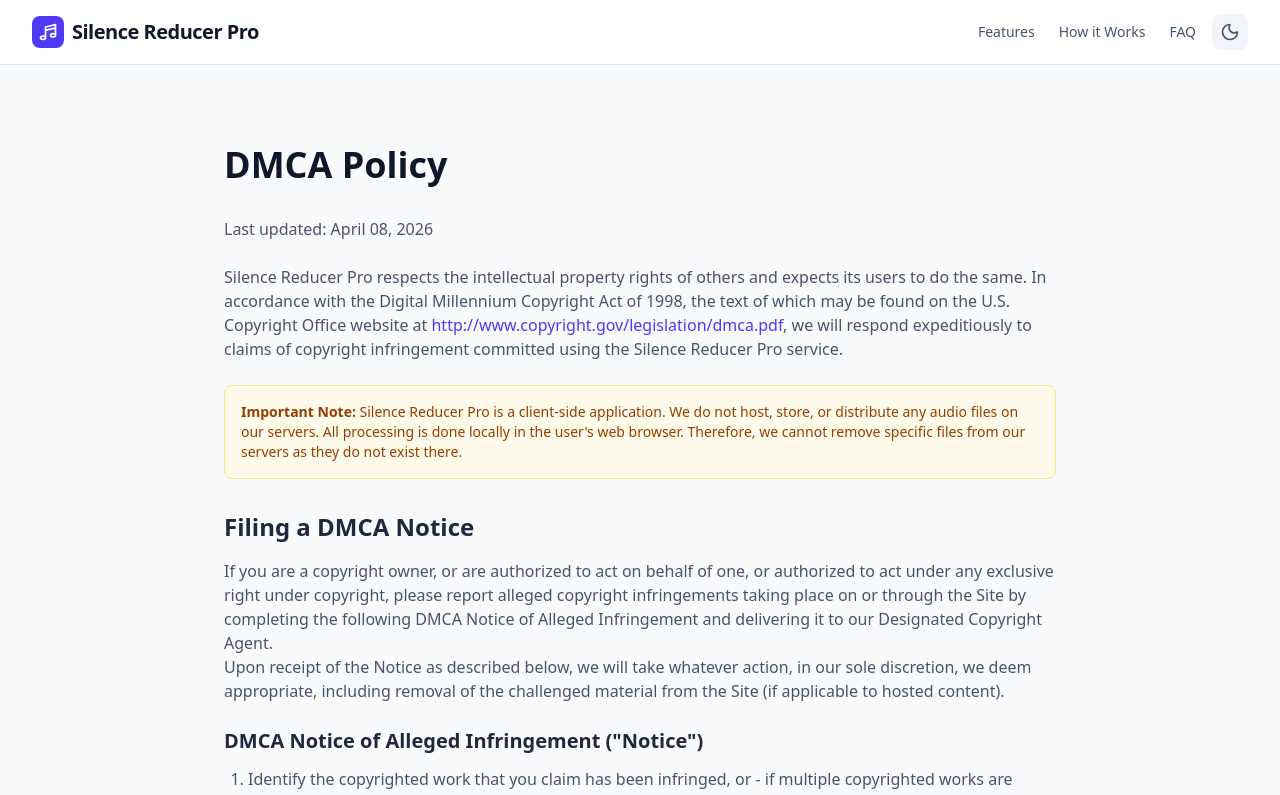
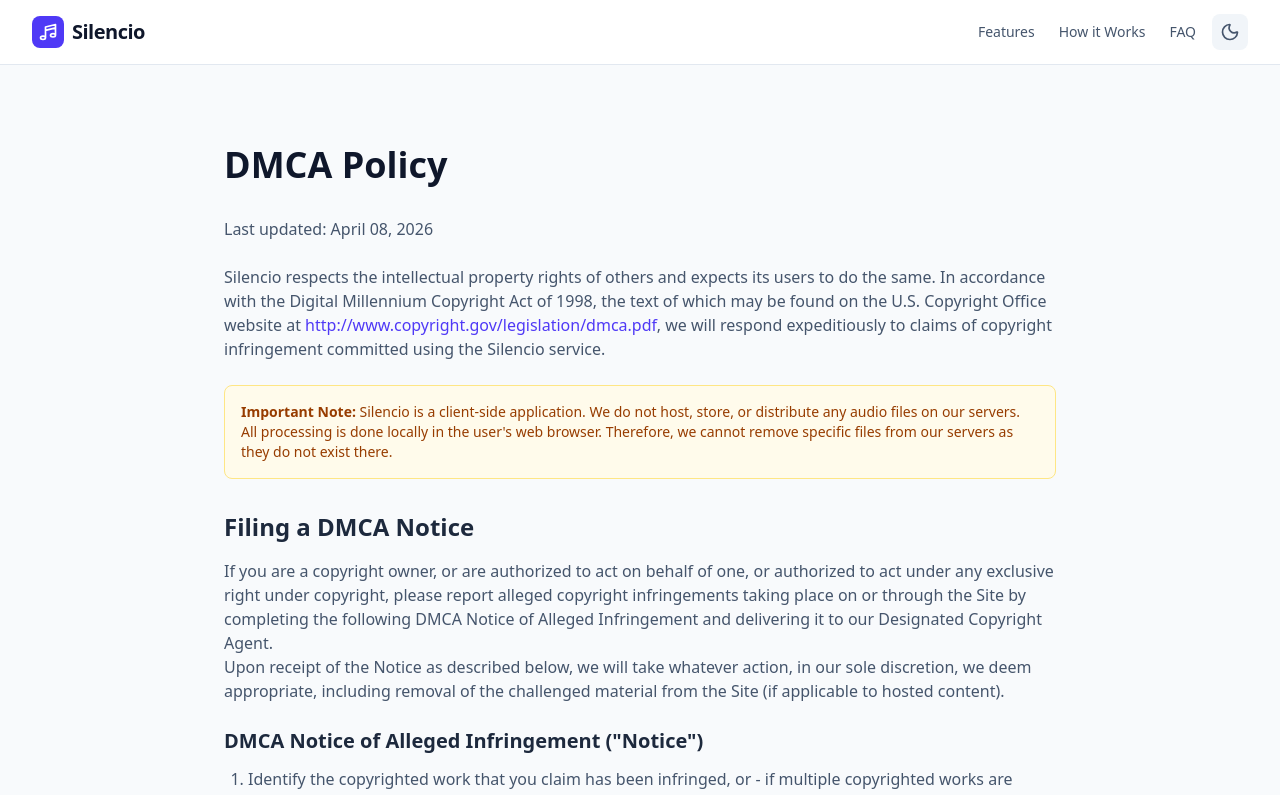
Before and after one commit to BIDDLG/Silence-Reducer-Web-, a React (Vite) app: page /dmca in a window 1280 px wide. Shown: the top 795 px of the page. Built offline with nearby package versions, Linux system fonts and the light colour scheme.

Commit message:
feat: Rename project to Silencio
Updates the project name from "Silence Reducer Pro" to "Silencio" across the application's UI, metadata, and documentation. This change standardizes the branding.

```diff
--- a/index.html
+++ b/index.html
@@ -5,25 +5,25 @@
     <meta name="viewport" content="width=device-width, initial-scale=1.0" />
 
     <!-- Primary Meta Tags -->
-    <title>Free Silence Reducer & Audio Editor | Remove Silence Automatically</title>
-    <meta name="title" content="Free Silence Reducer & Audio Editor | Remove Silence Automatically" />
+    <title>Silencio - Free Audio Editor | Remove Silence Automatically</title>
+    <meta name="title" content="Silencio - Free Audio Editor | Remove Silence Automatically" />
     <meta name="description" content="Easily remove silence, dead air, and background noise from your audio files for free. Best online audio editor for podcasts, video editing, voiceovers, and lectures." />
-    <meta name="keywords" content="silence reducer, noise reduction, remove silence from audio, free audio editor, online audio editing, podcast editing, video editing audio, mp3 silence remover, wav editor, dead air removal" />
-    <meta name="author" content="Silence Reducer Pro" />
+    <meta name="keywords" content="silencio, silence reducer, noise reduction, remove silence from audio, free audio editor, online audio editing, podcast editing, video editing audio, mp3 silence remover, wav editor, dead air removal" />
+    <meta name="author" content="Silencio" />
     <meta name="robots" content="index, follow" />
     <meta name="language" content="English" />
 
     <!-- Open Graph / Facebook -->
     <meta property="og:type" content="website" />
     <meta property="og:url" content="https://silencereducer.com/" />
-    <meta property="og:title" content="Free Silence Reducer & Audio Editor | Remove Silence Automatically" />
+    <meta property="og:title" content="Silencio - Free Audio Editor | Remove Silence Automatically" />
     <meta property="og:description" content="Easily remove silence, dead air, and background noise from your audio files for free. Best online audio editor for podcasts, video editing, voiceovers, and lectures." />
     <meta property="og:image" content="https://images.unsplash.com/photo-1598488035139-bdbb2231ce04?auto=format&fit=crop&w=1200&h=630&q=80" />
 
     <!-- Twitter -->
     <meta property="twitter:card" content="summary_large_image" />
     <meta property="twitter:url" content="https://silencereducer.com/" />
-    <meta property="twitter:title" content="Free Silence Reducer & Audio Editor | Remove Silence Automatically" />
+    <meta property="twitter:title" content="Silencio - Free Audio Editor | Remove Silence Automatically" />
     <meta property="twitter:description" content="Easily remove silence, dead air, and background noise from your audio files for free. Best online audio editor for podcasts, video editing, voiceovers, and lectures." />
     <meta property="twitter:image" content="https://images.unsplash.com/photo-1598488035139-bdbb2231ce04?auto=format&fit=crop&w=1200&h=630&q=80" />
 
--- a/metadata.json
+++ b/metadata.json
@@ -1,5 +1,5 @@
 {
-  "name": "Silence Reducer Pro",
+  "name": "Silencio",
   "description": "Remove silence from audio files instantly in your browser. Free, fast, and secure client-side processing.",
   "requestFramePermissions": []
 }
--- a/src/App.tsx
+++ b/src/App.tsx
@@ -59,7 +59,7 @@
                 <path strokeLinecap="round" strokeLinejoin="round" strokeWidth={2} d="M9 19V6l12-3v13M9 19c0 1.105-1.343 2-3 2s-3-.895-3-2 1.343-2 3-2 3 .895 3 2zm12-3c0 1.105-1.343 2-3 2s-3-.895-3-2 1.343-2 3-2 3 .895 3 2zM9 10l12-3" />
               </svg>
             </div>
-            <span className="font-bold text-xl tracking-tight">Silence Reducer Pro</span>
+            <span className="font-bold text-xl tracking-tight">Silencio</span>
           </Link>
 
           <div className="flex items-center gap-4">
--- a/src/components/FAQ.tsx
+++ b/src/components/FAQ.tsx
@@ -4,7 +4,7 @@
   const faqs = [
     {
       q: "Is it really free?",
-      a: "Yes, Silence Reducer Pro is completely free to use. There are no hidden fees, subscriptions, or watermarks."
+      a: "Yes, Silencio is completely free to use. There are no hidden fees, subscriptions, or watermarks."
     },
     {
       q: "Are my files uploaded to a server?",
--- a/src/components/Features.tsx
+++ b/src/components/Features.tsx
@@ -41,7 +41,7 @@
         <div className="text-center max-w-3xl mx-auto mb-16">
           <h2 className="text-3xl font-bold text-slate-900 dark:text-white mb-4">Everything you need to clean up audio</h2>
           <p className="text-lg text-slate-600 dark:text-slate-400">
-            Silence Reducer Pro is built for speed and privacy. No complex software to install, just drag, drop, and export.
+            Silencio is built for speed and privacy. No complex software to install, just drag, drop, and export.
           </p>
         </div>
 
--- a/src/components/Footer.tsx
+++ b/src/components/Footer.tsx
@@ -11,11 +11,11 @@
               <path strokeLinecap="round" strokeLinejoin="round" strokeWidth={2} d="M9 19V6l12-3v13M9 19c0 1.105-1.343 2-3 2s-3-.895-3-2 1.343-2 3-2 3 .895 3 2zm12-3c0 1.105-1.343 2-3 2s-3-.895-3-2 1.343-2 3-2 3 .895 3 2zM9 10l12-3" />
             </svg>
           </div>
-          <span className="font-semibold text-slate-200">Silence Reducer Pro</span>
+          <span className="font-semibold text-slate-200">Silencio</span>
         </div>
 
         <div className="text-sm">
-          &copy; {new Date().getFullYear()} Silence Reducer Pro. All rights reserved.
+          &copy; {new Date().getFullYear()} Silencio. All rights reserved.
         </div>
 
         <div className="flex flex-wrap justify-center gap-4 sm:gap-6 text-sm">
--- a/src/pages/AboutUs.tsx
+++ b/src/pages/AboutUs.tsx
@@ -6,7 +6,7 @@
       <h1 className="text-3xl sm:text-4xl font-bold text-slate-900 dark:text-white mb-8">About Us</h1>
 
       <div className="prose prose-slate dark:prose-invert max-w-none space-y-6 text-slate-600 dark:text-slate-300">
-        <p className="text-lg">Welcome to <strong>Silence Reducer Pro</strong>, your number one source for fast, secure, and free audio editing tools.</p>
+        <p className="text-lg">Welcome to <strong>Silencio</strong>, your number one source for fast, secure, and free audio editing tools.</p>
 
         <section>
           <h2 className="text-2xl font-semibold text-slate-800 dark:text-slate-100 mt-8 mb-4">Our Mission</h2>
@@ -25,7 +25,7 @@
 
         <section>
           <h2 className="text-2xl font-semibold text-slate-800 dark:text-slate-100 mt-8 mb-4">Who We Are</h2>
-          <p>Silence Reducer Pro was built by a passionate team of developers and audio enthusiasts who saw a need for a simpler, more secure way to edit audio online. We are constantly working to improve our algorithms and add new features based on user feedback.</p>
+          <p>Silencio was built by a passionate team of developers and audio enthusiasts who saw a need for a simpler, more secure way to edit audio online. We are constantly working to improve our algorithms and add new features based on user feedback.</p>
         </section>
 
         <section>
--- a/src/pages/ContactUs.tsx
+++ b/src/pages/ContactUs.tsx
@@ -29,7 +29,7 @@
 
         <section className="mt-12">
           <h2 className="text-2xl font-semibold text-slate-800 dark:text-slate-100 mb-4">Advertising & Partnerships</h2>
-          <p>If you are interested in advertising on Silence Reducer Pro or exploring partnership opportunities, please use the email address above with the subject line "Partnership Inquiry".</p>
+          <p>If you are interested in advertising on Silencio or exploring partnership opportunities, please use the email address above with the subject line "Partnership Inquiry".</p>
         </section>
       </div>
     </div>
--- a/src/pages/DMCA.tsx
+++ b/src/pages/DMCA.tsx
@@ -9,11 +9,11 @@
         <p>Last updated: April 08, 2026</p>
 
         <section>
-          <p>Silence Reducer Pro respects the intellectual property rights of others and expects its users to do the same. In accordance with the Digital Millennium Copyright Act of 1998, the text of which may be found on the U.S. Copyright Office website at <a href="http://www.copyright.gov/legislation/dmca.pdf" target="_blank" rel="noopener noreferrer" className="text-indigo-600 dark:text-indigo-400 hover:underline">http://www.copyright.gov/legislation/dmca.pdf</a>, we will respond expeditiously to claims of copyright infringement committed using the Silence Reducer Pro service.</p>
+          <p>Silencio respects the intellectual property rights of others and expects its users to do the same. In accordance with the Digital Millennium Copyright Act of 1998, the text of which may be found on the U.S. Copyright Office website at <a href="http://www.copyright.gov/legislation/dmca.pdf" target="_blank" rel="noopener noreferrer" className="text-indigo-600 dark:text-indigo-400 hover:underline">http://www.copyright.gov/legislation/dmca.pdf</a>, we will respond expeditiously to claims of copyright infringement committed using the Silencio service.</p>
 
           <div className="bg-amber-50 dark:bg-amber-900/20 border border-amber-200 dark:border-amber-800/50 p-4 rounded-lg mt-6 mb-6">
             <p className="text-amber-800 dark:text-amber-200 text-sm font-medium m-0">
-              <strong>Important Note:</strong> Silence Reducer Pro is a client-side application. We do not host, store, or distribute any audio files on our servers. All processing is done locally in the user's web browser. Therefore, we cannot remove specific files from our servers as they do not exist there.
+              <strong>Important Note:</strong> Silencio is a client-side application. We do not host, store, or distribute any audio files on our servers. All processing is done locally in the user's web browser. Therefore, we cannot remove specific files from our servers as they do not exist there.
             </p>
           </div>
         </section>
--- a/src/pages/PrivacyPolicy.tsx
+++ b/src/pages/PrivacyPolicy.tsx
@@ -10,7 +10,7 @@
 
         <section>
           <h2 className="text-2xl font-semibold text-slate-800 dark:text-slate-100 mt-8 mb-4">1. Introduction</h2>
-          <p>Welcome to Silence Reducer Pro. We respect your privacy and are committed to protecting your personal data. This privacy policy will inform you as to how we look after your personal data when you visit our website and tell you about your privacy rights and how the law protects you.</p>
+          <p>Welcome to Silencio. We respect your privacy and are committed to protecting your personal data. This privacy policy will inform you as to how we look after your personal data when you visit our website and tell you about your privacy rights and how the law protects you.</p>
         </section>
 
         <section>
@@ -29,13 +29,13 @@
 
         <section>
           <h2 className="text-2xl font-semibold text-slate-800 dark:text-slate-100 mt-8 mb-4">4. Cookies and Web Beacons</h2>
-          <p>Like any other website, Silence Reducer Pro uses "cookies". These cookies are used to store information including visitors' preferences, and the pages on the website that the visitor accessed or visited. The information is used to optimize the users' experience by customizing our web page content based on visitors' browser type and/or other information.</p>
+          <p>Like any other website, Silencio uses "cookies". These cookies are used to store information including visitors' preferences, and the pages on the website that the visitor accessed or visited. The information is used to optimize the users' experience by customizing our web page content based on visitors' browser type and/or other information.</p>
           <p>We use Google AdSense to serve ads. Google's use of advertising cookies enables it and its partners to serve ads to our users based on their visit to our sites and/or other sites on the Internet. Users may opt out of personalized advertising by visiting Ads Settings.</p>
         </section>
 
         <section>
           <h2 className="text-2xl font-semibold text-slate-800 dark:text-slate-100 mt-8 mb-4">5. Third-Party Privacy Policies</h2>
-          <p>Silence Reducer Pro's Privacy Policy does not apply to other advertisers or websites. Thus, we are advising you to consult the respective Privacy Policies of these third-party ad servers for more detailed information. It may include their practices and instructions about how to opt-out of certain options.</p>
+          <p>Silencio's Privacy Policy does not apply to other advertisers or websites. Thus, we are advising you to consult the respective Privacy Policies of these third-party ad servers for more detailed information. It may include their practices and instructions about how to opt-out of certain options.</p>
         </section>
 
         <section>
```
